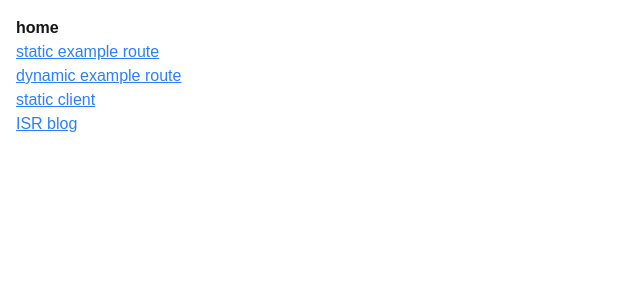
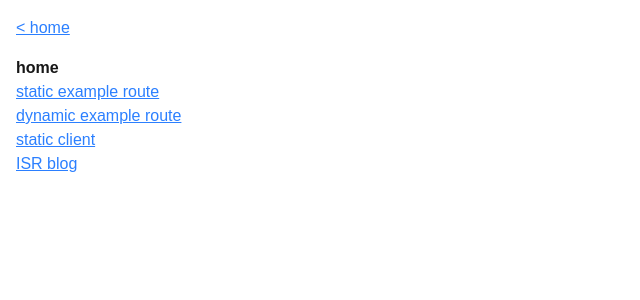
Before and after one commit to peterlidee/caching, a Next.js app: page / in a window 1280 px wide. Shown: the top 300 px of the page, without its empty margins (0-640 px from the left). Built offline with nearby package versions, Linux system fonts and the light colour scheme.

Commit message:
Added home link to layout

```diff
--- a/app/layout.tsx
+++ b/app/layout.tsx
@@ -1,6 +1,7 @@
 import type { Metadata } from 'next';
 import { Geist, Geist_Mono } from 'next/font/google';
 import './globals.css';
+import Link from 'next/link';
 
 const geistSans = Geist({
   variable: '--font-geist-sans',
@@ -26,6 +27,11 @@ export default function RootLayout({
       <body
         className={`${geistSans.variable} ${geistMono.variable} antialiased p-4`}
       >
+        <aside>
+          <Link href='/' className='underline text-blue-500 block mb-4'>
+            &lt; home
+          </Link>
+        </aside>
         {children}
       </body>
     </html>
```
